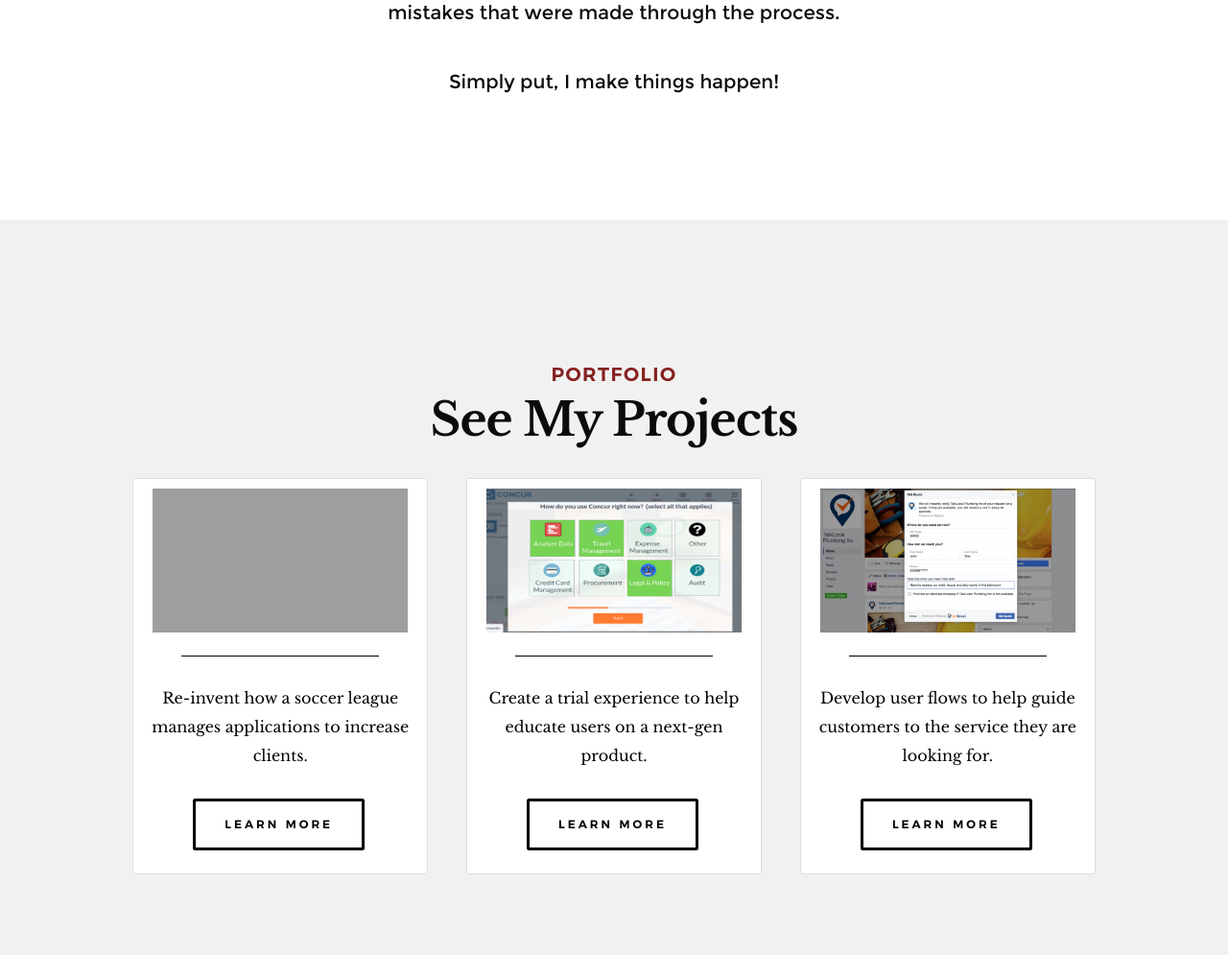
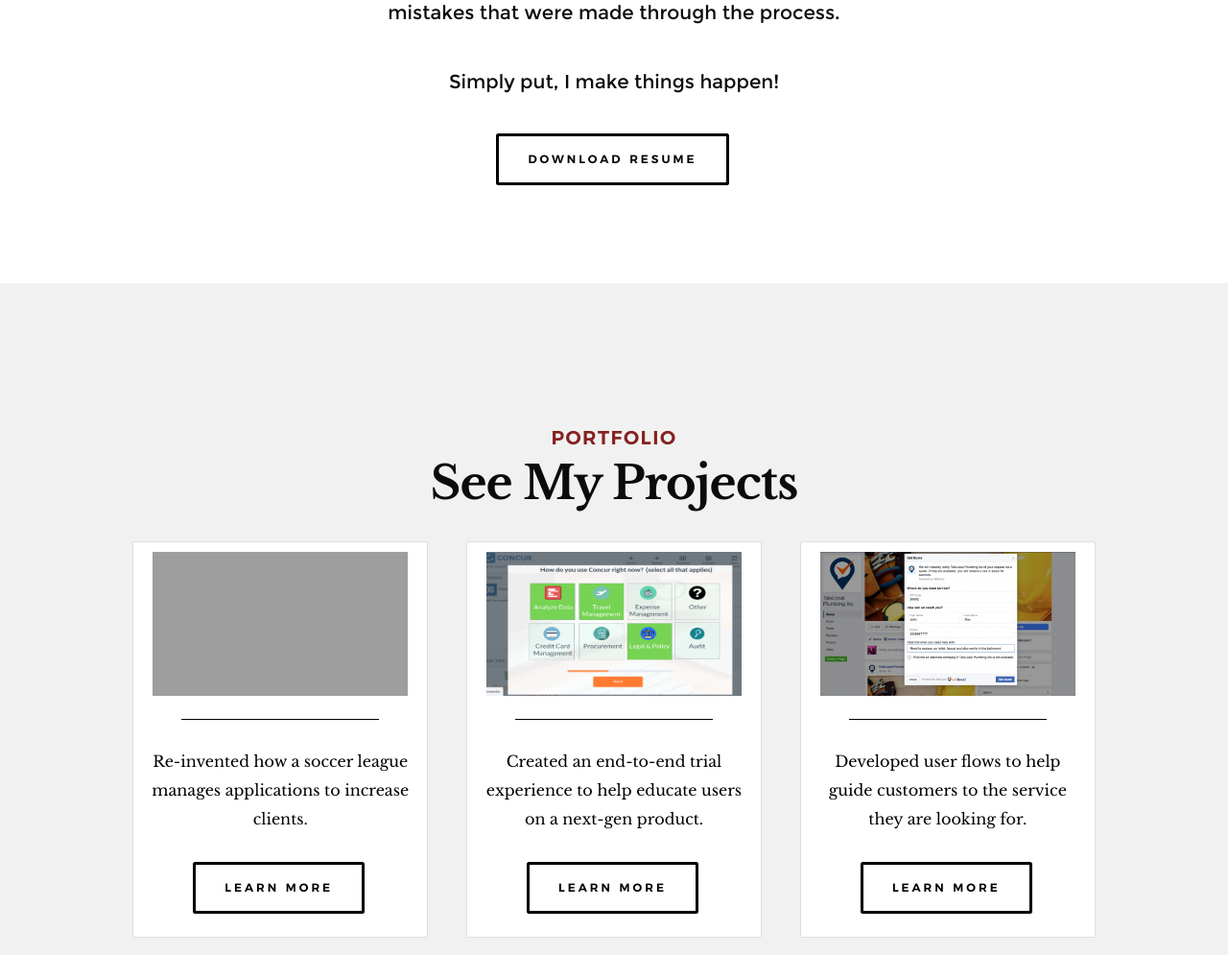
Before and after one commit to pchong15/pchong15.github.io, a plain HTML site: page index.html in a window 1280 px wide. Shown: the part 1480-2475 px from the top of the page at 96% size. Drawn offline with nearby package versions, Linux system fonts and the light colour scheme; grey boxes are pictures that could not be loaded.

Commit message:
Update 6.23.2018

```diff
--- a/index.html
+++ b/index.html
@@ -10,7 +10,7 @@
     <!--- basic page needs
     ================================================== -->
     <meta charset="utf-8">
-    <title>Peter Wesite</title>
+    <title>Peter's Portfolio</title>
     <meta name="description" content="">
     <meta name="author" content="">
 
@@ -132,6 +132,10 @@
                       Simply put, I make things happen!
 
                 </p>
+                <a class="btn btn--stroke" href="images/Peter_Resume_Personal.pdf" target ="_blank">
+                        Download Resume
+                    </a>
+
             </div>
 
 
@@ -157,7 +161,7 @@
               <div class="card mb-4 box-shadow">
                 <img class="card-img-top" src="images/portfolio/Back_end.JPG" alt="Card image cap"><hr class="card-line">
                 <div class="card-body">
-                  <p class="card-text"> Re-invent how a soccer league manages applications to increase clients.</p>
+                  <p class="card-text"> Re-invented how a soccer league manages applications to increase clients.</p>
                   <div class="d-flex justify-content-between align-items-center">
                     <div class="btn-port">
                    <a class="btn btn--stroke" href="#" target ="_blank">
@@ -173,7 +177,7 @@
               <div class="card mb-4 box-shadow">
                 <img class="card-img-top" src="images/portfolio/Concur_Onboard.PNG" alt="Card image cap"><hr class="card-line">
                 <div class="card-body">
-                  <p class="card-text">Create a trial experience to help educate users on a next-gen product. </p>
+                  <p class="card-text">Created an end-to-end trial experience to help educate users on a next-gen product. </p>
                   <div class="d-flex justify-content-between align-items-center">
                     <div class="btn-port">
                    <a class="btn btn--stroke" href="#" target ="_blank">
@@ -189,7 +193,7 @@
               <div class="card mb-4 box-shadow">
                 <img class="card-img-top" src="images/portfolio/TalkLocal.png" alt="Card image cap"><hr class="card-line">
                 <div class="card-body">
-                  <p class="card-text">Develop user flows to help guide customers to the service they are looking for. </p>
+                  <p class="card-text">Developed user flows to help guide customers to the service they are looking for. </p>
                   <div class="d-flex justify-content-between align-items-center">
                     <div class="btn-port">
                    <a class="btn btn--stroke" href="#" target ="_blank">
@@ -268,7 +272,7 @@
                         <div class="blog-date">
                             <a href="#">Coming Soon </a>
                         </div>
-                        <h2 class="h01"><a href="blog-single.html">The Importance Of Design From A Non-Designer.</a></h2>
+                        <h2 class="h01"><a href="#">The Importance Of Design From A Non-Designer.</a></h2>
                         <p>
                         In progress... An article about the importance of design from a non-designer to non-designers.
                         </p>
```
Also changed, not shown: images/Resume.jpg (added), 1 other file.
